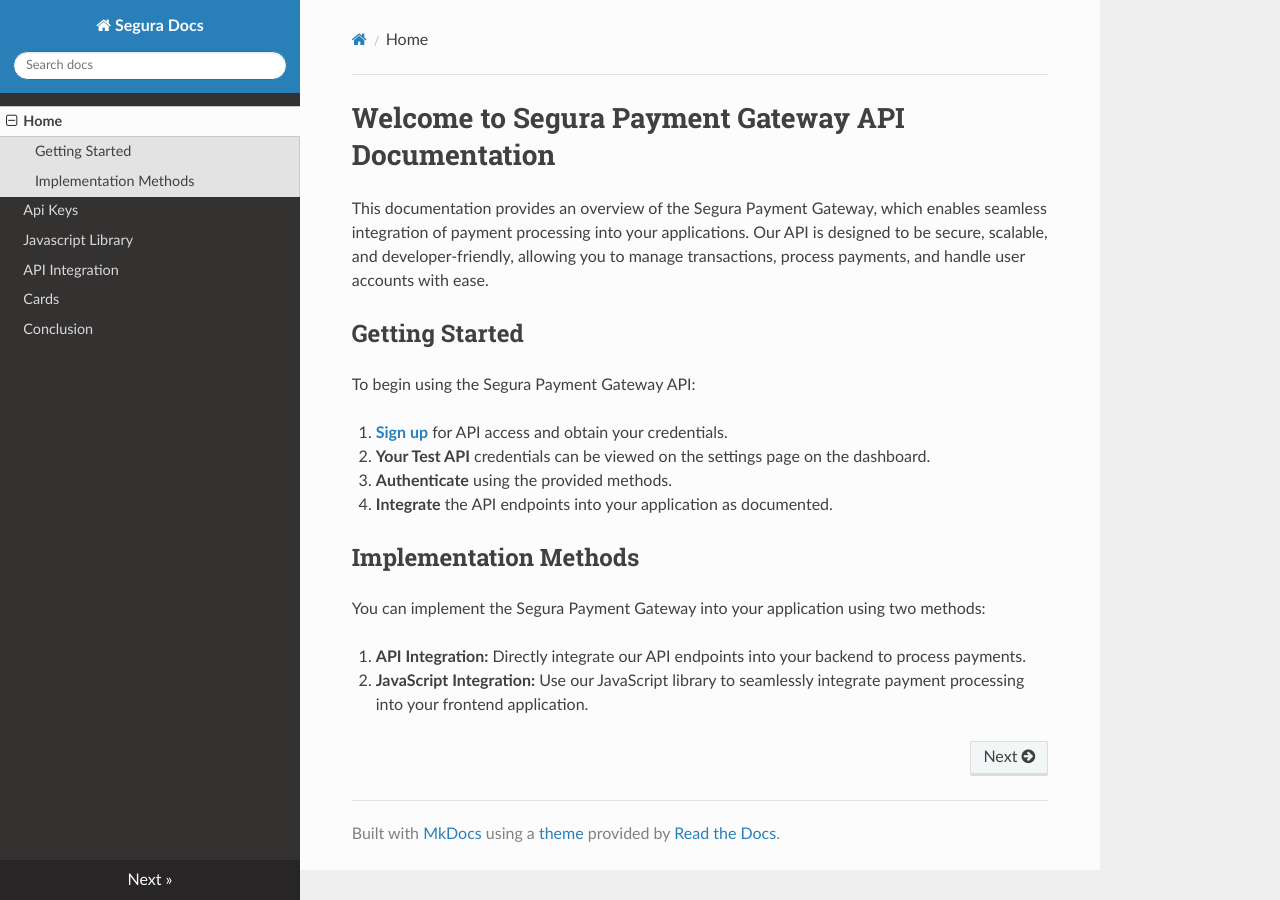
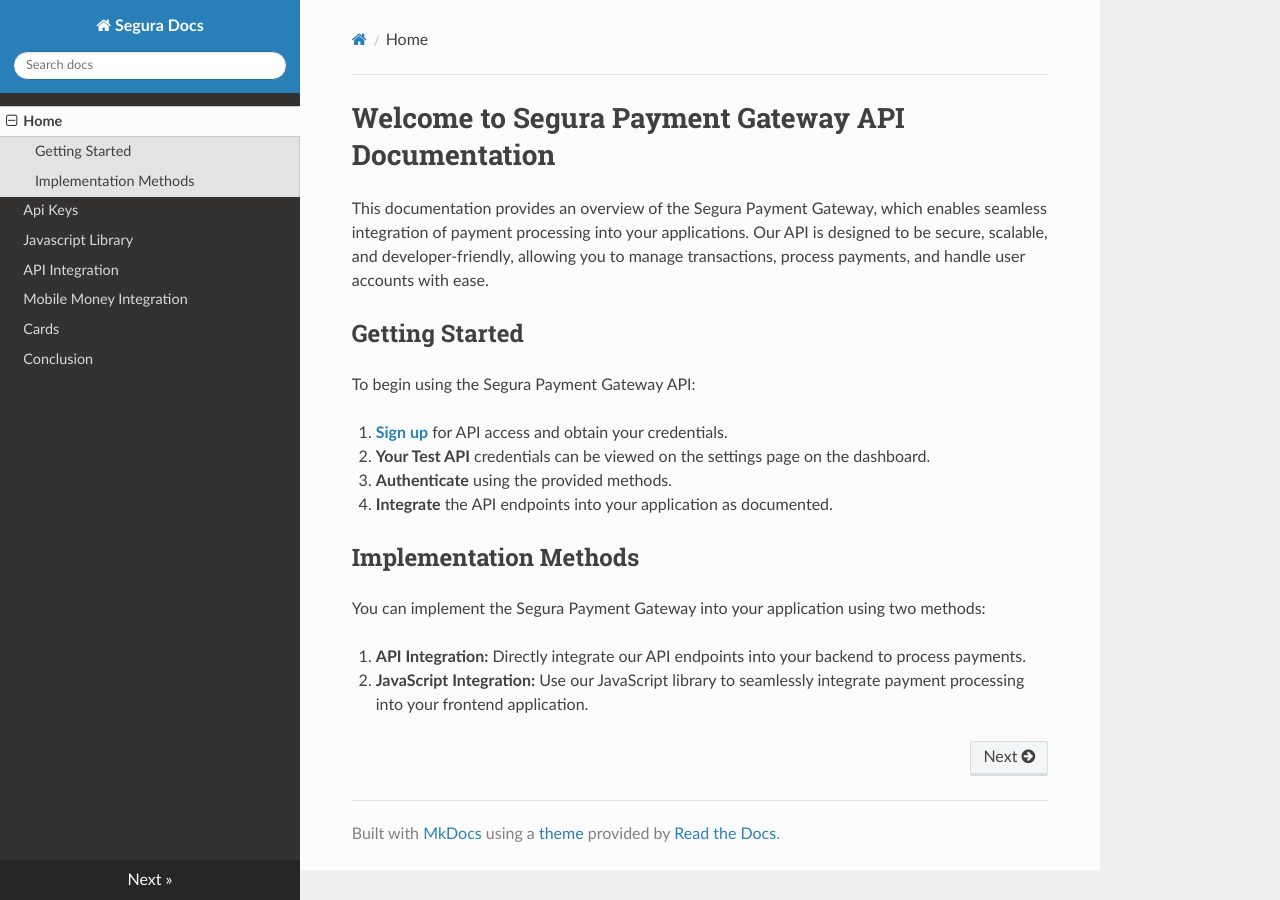
Before and after one commit to Noah-droid/segura, an MkDocs documentation site: the page built from docs/index.md, in a window 1280 px wide. Built offline with MkDocs 1.6.1, drawn with Linux system fonts in a browser that asks for light colours; nearby versions of some CDN libraries.

Commit message:
feat: added mobile money page

```diff
--- a/mkdocs.yml
+++ b/mkdocs.yml
@@ -5,6 +5,7 @@ nav:
   - Api Keys: apis.md
   - Javascript Library: payments.md
   - API Integration: process.md
+  - Mobile Money Integration: mobile.md
   - Cards: cards.md
   # - Segura Virtual Accounts: sva.md
   - Conclusion: conclusion.md
```
Also changed, not shown: 1 other file.
